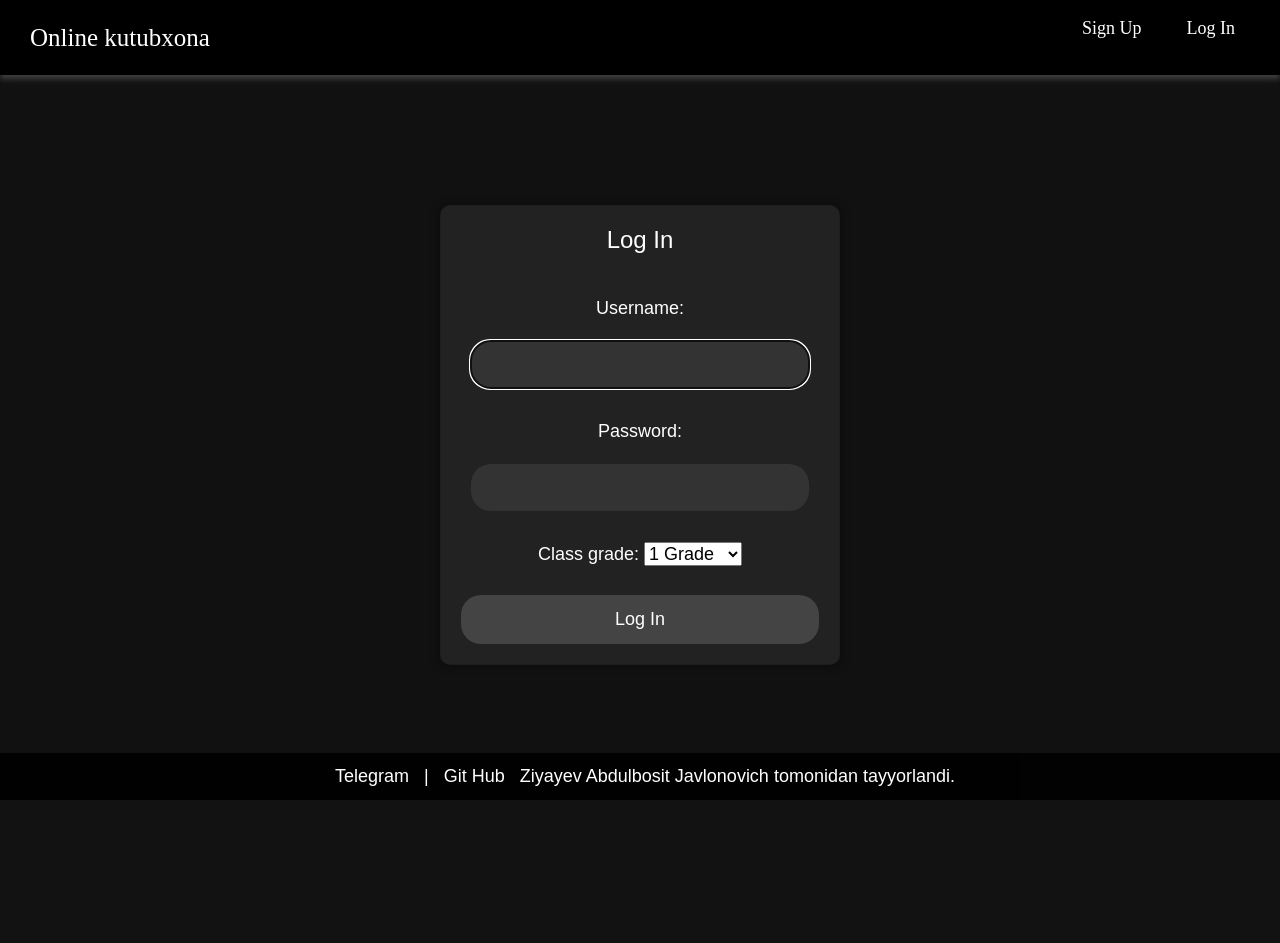
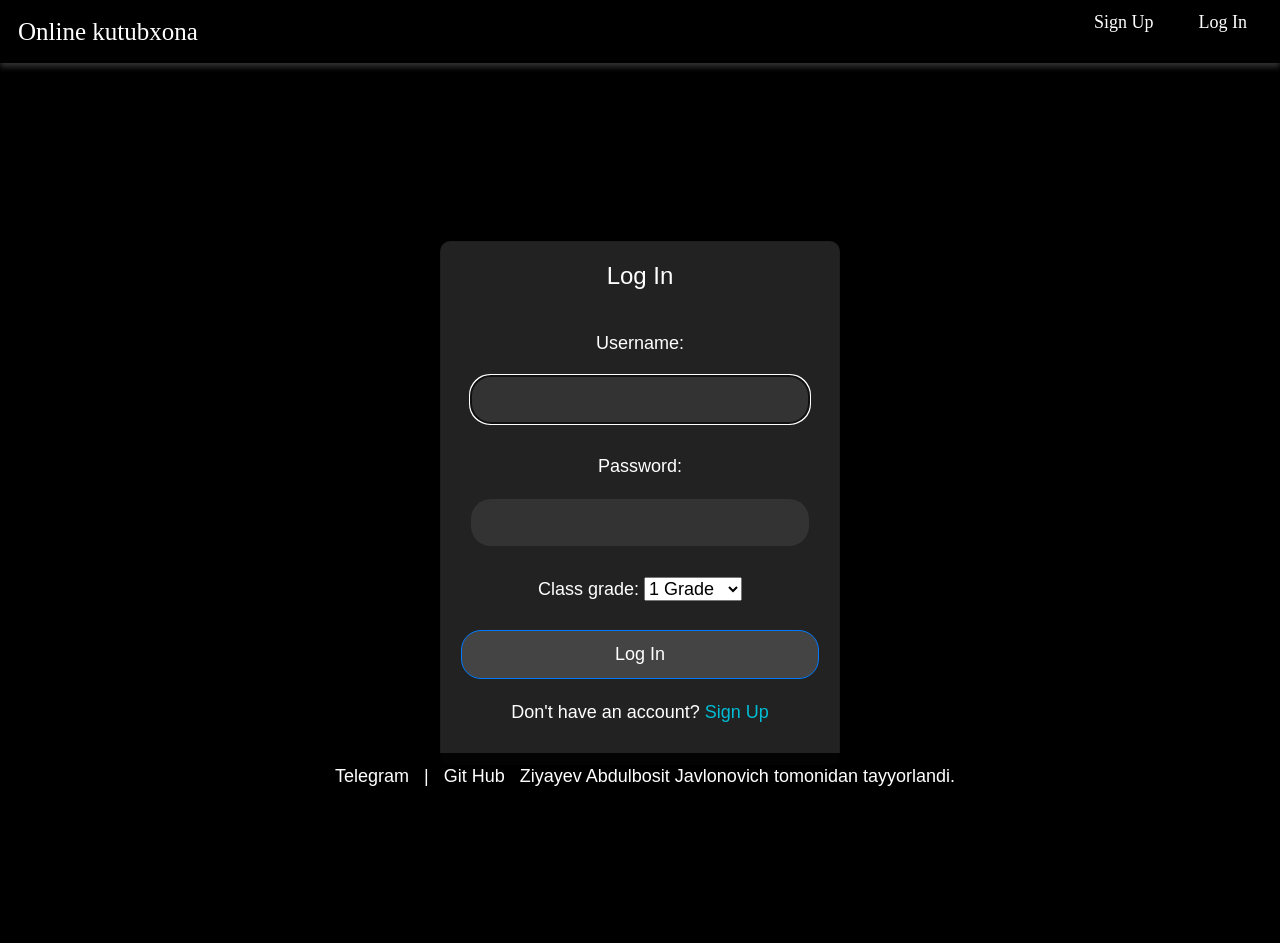
Before and after one commit to javlonovic/Library, a Django app: page /login/ in a window 1280 px wide. Before the commit the page ends 800 px from the top, so only its background shows below. Run offline with Django 4.2, Linux system fonts and the light colour scheme; some libraries are stand-ins or nearby versions; some web fonts are replaced.

Commit message:
Update login.html

```diff
--- a/books/templates/books/login.html
+++ b/books/templates/books/login.html
@@ -2,14 +2,79 @@
 {% load static %}
 {% block title %}Log In{% endblock %}
 {% block content %}
+<link href="https://stackpath.bootstrapcdn.com/bootstrap/4.5.2/css/bootstrap.min.css" rel="stylesheet">
+<style>
+body {
+    background-color: black;
+    color: white;
+}
+.card-container {
+    display: flex;
+    justify-content: center;
+    align-items: center;
+    height: 100vh;
+}
+.card {
+    background-color: #222;
+    padding: 20px;
+    border-radius: 10px;
+    box-shadow: 0px 0px 10px rgba(0, 0, 0, 0.5);
+    width: 100%;
+    max-width: 400px;
+    margin: 20px auto;
+}
+.card h2 {
+    margin-bottom: 20px;
+    font-size: 24px;
+}
+.card input {
+    width: calc(100% - 20px);
+    padding: 10px;
+    margin: 10px 0;
+    border: none;
+    border-radius: 20px;
+    background: #333;
+    color: white;
+    font-size: 18px;
+}
+.card input::placeholder {
+    color: #aaa;
+}
+.card button {
+    width: 100%;
+    padding: 10px;
+    border-radius: 20px;
+    background: #444;
+    color: white;
+    cursor: pointer;
+    transition: 0.3s;
+    font-size: 18px;
+}
+.card button:hover {
+    background: #555;
+}
+.card p {
+    margin-top: 20px;
+    font-size: 18px;
+}
+.card a {
+    color: #00bcd4;
+    text-decoration: none;
+    font-size: 18px;
+}
+.card a:hover {
+    text-decoration: underline;
+}
+</style>
 <div class="card-container">
-        <div class="card">
+    <div class="container card">
         <h2>Log In</h2>
         <form method="post">
             {% csrf_token %}
             {{ form.as_p }}
-                <button type="submit" class="btn">Log In</button>
+            <button type="submit" class="btn btn-primary">Log In</button>
         </form>
+        <p>Don't have an account? <a href="{% url 'signup' %}">Sign Up</a></p>
     </div>
 </div>
 {% endblock %}
```
Lines whose indentation alone changed are shown as unchanged.
